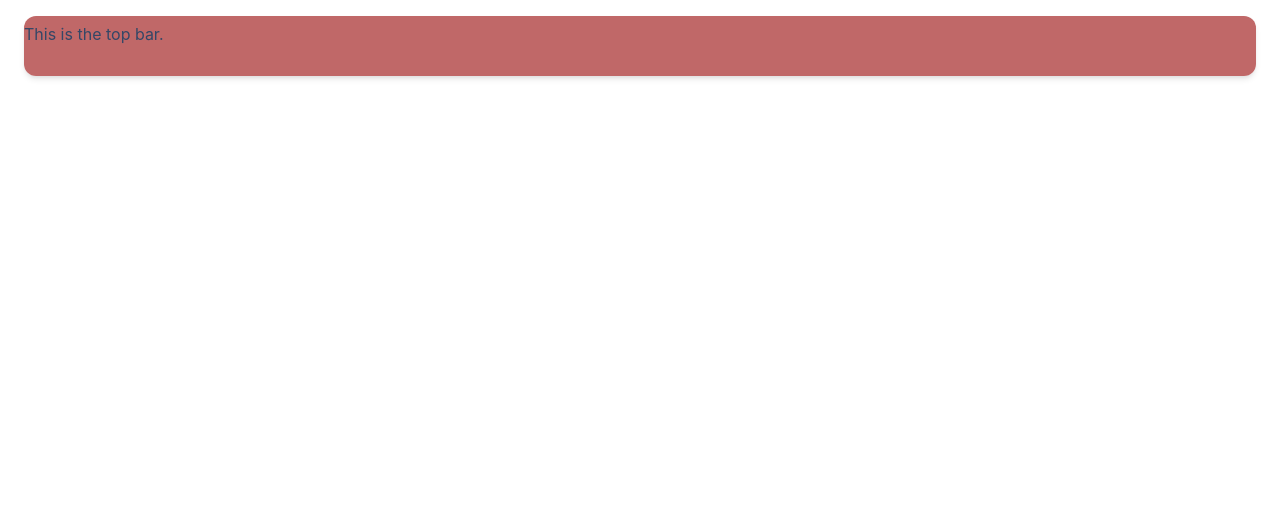
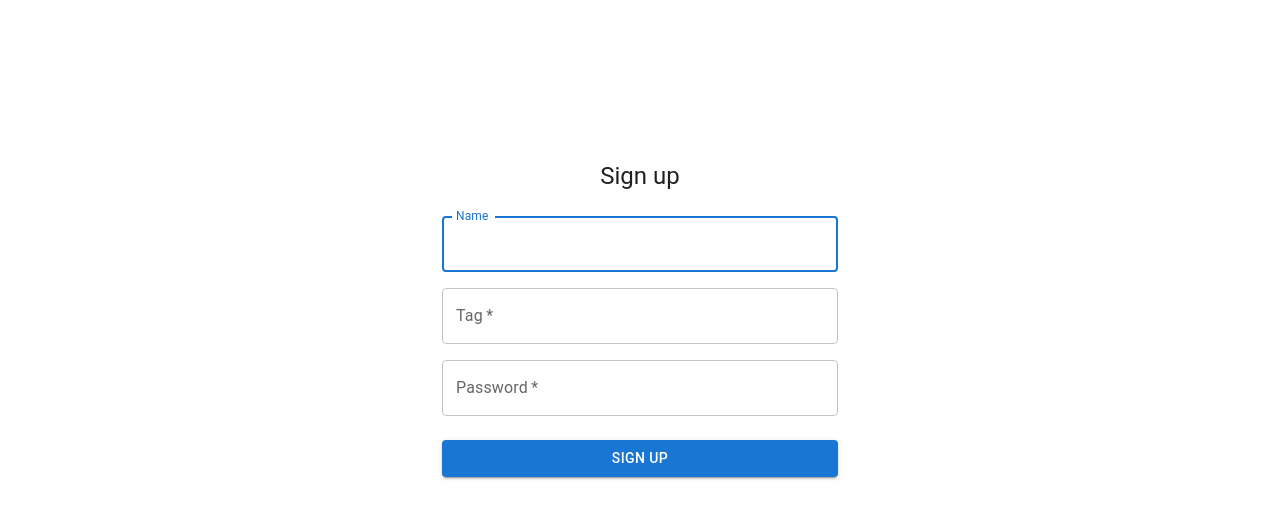
Before and after one commit to SuperALKALINEdroiD/AppFrontend, a React (Create React App) app: page / in a window 1280 px wide. Shown: the top 518 px of the page. Built offline with nearby package versions, Linux system fonts and the light colour scheme.

Commit message:
routing, emergency commit

```diff
--- a/src/App.js
+++ b/src/App.js
@@ -1,13 +1,24 @@
 // import './App.css';
-// import Signup from './components/Signup/Signup.jsx'
+import Signup from './components/Signup/Signup.jsx'
 import TopBar from './components/TopBar.jsx';
+import { BrowserRouter as Router, Switch, Route } from 'react-router-dom';
 
-function App() {
+export default function App() {
   return (
     <div className="App">
-      <TopBar />
+      <Router>
+        <Switch>
+          <Route exact path="/">
+            <Signup />
+          </Route>
+          <Route path="/signup">
+            <Signup />
+          </Route>
+          <Route path="/test">
+            <TopBar />
+          </Route>
+        </Switch>
+      </Router>
     </div>
   );
 }
-
-export default App;
```
